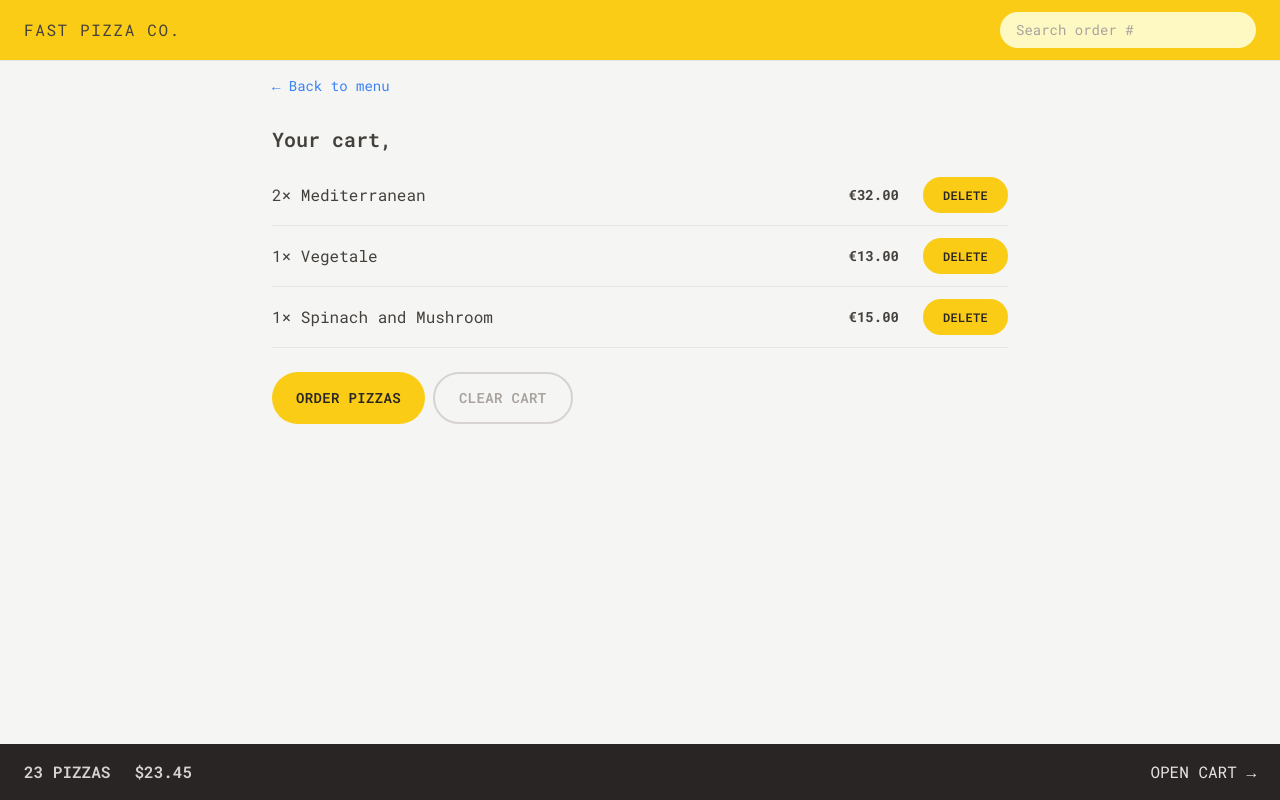
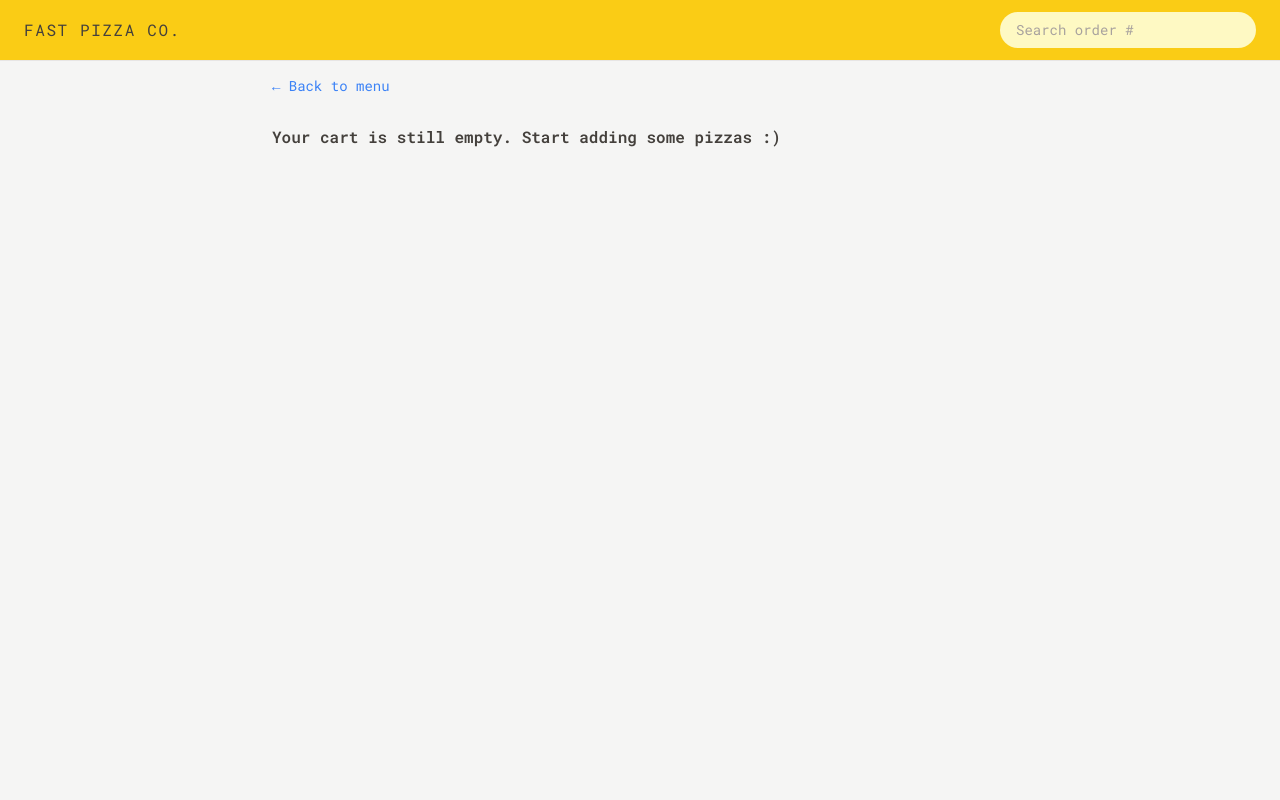
Before and after one commit to Aziz-Mohamed/Fast-Pizza, a React (Vite) app: page /cart in a window 1280 px wide. Built offline with nearby package versions, Linux system fonts and the light colour scheme.

Commit message:
Deleting cart items

```diff
--- a/src/features/cart/Cart.jsx
+++ b/src/features/cart/Cart.jsx
@@ -1,37 +1,16 @@
-import { Link } from "react-router-dom";
 import LinkButton from "../../ui/LinkButton";
 import Button from "../../ui/Button";
 import CartItem from "./CartItem";
-import { useSelector } from "react-redux";
-const fakeCart = [
-  {
-    pizzaId: 12,
-    name: "Mediterranean",
-    quantity: 2,
-    unitPrice: 16,
-    totalPrice: 32,
-  },
-  {
-    pizzaId: 6,
-    name: "Vegetale",
-    quantity: 1,
-    unitPrice: 13,
-    totalPrice: 13,
-  },
-  {
-    pizzaId: 11,
-    name: "Spinach and Mushroom",
-    quantity: 1,
-    unitPrice: 15,
-    totalPrice: 15,
-  },
-];
+import { useDispatch, useSelector } from "react-redux";
+import { clearCart, getCart, getUsername } from "./cartSlice";
+import EmptyCart from "./EmptyCart";
 
 function Cart() {
-  const username = useSelector((state) => state.user.username);
+  const username = useSelector(getUsername);
+  const cart = useSelector(getCart);
+  const dispatch = useDispatch();
 
-  const cart = fakeCart;
-
+  if (!cart.length) return <EmptyCart />;
   return (
     <div className="px-4 py-3">
       <LinkButton to="/menu">&larr; Back to menu</LinkButton>
@@ -40,7 +19,7 @@
 
       <ul className="mt-3 divide-y divide-stone-200 border-b">
         {cart.map((item) => (
-          <CartItem item={item} key={item.key} />
+          <CartItem item={item} key={item.id} />
         ))}
       </ul>
 
@@ -48,7 +27,9 @@
         <Button to="/order/new" type="primary">
           Order pizzas
         </Button>
-        <Button type="secondary">Clear cart</Button>
+        <Button type="secondary" onClick={() => dispatch(clearCart())}>
+          Clear cart
+        </Button>
       </div>
     </div>
   );
--- a/src/features/cart/CartItem.jsx
+++ b/src/features/cart/CartItem.jsx
@@ -1,5 +1,6 @@
-import Button from "../../ui/Button";
+
 import { formatCurrency } from "../../utils/helpers";
+import DeleteItem from "./DeleteItem";
 
 function CartItem({ item }) {
   const { pizzaId, name, quantity, totalPrice } = item;
@@ -11,7 +12,7 @@
       </p>
       <div className="flex items-center justify-between sm:gap-6">
         <p className="text-sm font-bold">{formatCurrency(totalPrice)}</p>
-        <Button type="small"> Delete </Button>
+        <DeleteItem pizzaId={pizzaId} />
       </div>
     </li>
   );
--- a/src/features/cart/CartOverview.jsx
+++ b/src/features/cart/CartOverview.jsx
@@ -1,11 +1,19 @@
+import { useSelector } from "react-redux";
 import { Link } from "react-router-dom";
+import { getTotalcartPrice, getTotalcartQuantity } from "./cartSlice";
+import { formatCurrency } from "../../utils/helpers";
 
 function CartOverview() {
+  const totalCartQuantity = useSelector(getTotalcartQuantity);
+  const totalCartPrice = useSelector(getTotalcartPrice);
+
+  if (!totalCartQuantity) return null;
+
   return (
     <div className="flex items-center justify-between bg-stone-800 px-4 py-4 text-sm uppercase text-stone-200 sm:px-6 md:text-base">
       <p className="space-x-4 font-semibold text-stone-300 sm:space-x-6">
-        <span>23 pizzas</span>
-        <span>$23.45</span>
+        <span> {totalCartQuantity} pizzas</span>
+        <span>{formatCurrency(totalCartPrice)}</span>
       </p>
       <Link to="/cart">Open cart &rarr;</Link>
     </div>
--- /dev/null
+++ b/src/features/cart/DeleteItem.jsx
@@ -0,0 +1,13 @@
+import { useDispatch } from "react-redux"
+import Button from "../../ui/Button"
+import { deleteItem } from "./cartSlice";
+
+function DeleteItem({pizzaId}) {
+  const dispatch = useDispatch();
+
+  return (
+    <Button type="small" onClick={()=> dispatch(deleteItem(pizzaId))} > Delete </Button>
+  )
+}
+
+export default DeleteItem
--- a/src/features/cart/EmptyCart.jsx
+++ b/src/features/cart/EmptyCart.jsx
@@ -1,11 +1,11 @@
-import { Link } from 'react-router-dom';
+import LinkButton from "../../ui/LinkButton";
 
 function EmptyCart() {
   return (
-    <div>
-      <Link to="/menu">&larr; Back to menu</Link>
+    <div className="px-4 py-3">
+      <LinkButton to="/menu">&larr; Back to menu</LinkButton>
 
-      <p>Your cart is still empty. Start adding some pizzas :)</p>
+      <p className="font-semibold mt-7" >Your cart is still empty. Start adding some pizzas :)</p>
     </div>
   );
 }
--- a/src/features/cart/cartSlice.js
+++ b/src/features/cart/cartSlice.js
@@ -1,15 +1,17 @@
 import { createSlice } from "@reduxjs/toolkit";
 
 const initialState = {
-  // cart: [],
+  cart: [],
 
-  cart: {
-    pizzaId: 12,
-    name: "Margrita",
-    quantity: 2,
-    unitPrice: 16,
-    totalPrice: 32,
-  },
+  // cart: [
+  //   {
+  //     pizzaId: 12,
+  //     name: "Margrita",
+  //     quantity: 2,
+  //     unitPrice: 16,
+  //     totalPrice: 32,
+  //   },
+  // ],
 };
 
 const cartSlice = createSlice({
@@ -47,3 +49,16 @@
 } = cartSlice.actions;
 
 export default cartSlice.reducer;
+
+export const getUsername = (state) => state.user.username;
+
+export const getCart = (state) => state.cart.cart;
+
+export const getTotalcartQuantity = (state) =>
+  state.cart.cart.reduce((sum, item) => sum + item.quantity, 0);
+
+export const getTotalcartPrice = (state) =>
+  state.cart.cart.reduce((sum, item) => sum + item.price, 0);
+
+export const getCurrentQuantityById = (id) => (state) =>
+  state.cart.cart.find((item) => item.pizzaId === id)?.quantity ?? 0;
--- a/src/features/menu/MenuItem.jsx
+++ b/src/features/menu/MenuItem.jsx
@@ -1,21 +1,23 @@
-import { useDispatch } from "react-redux";
+import { useDispatch, useSelector } from "react-redux";
 import Button from "../../ui/Button";
 import { formatCurrency } from "../../utils/helpers";
-import { addItem } from "../cart/cartSlice";
+import { addItem, getCurrentQuantityById } from "../cart/cartSlice";
+import DeleteItem from "../cart/DeleteItem";
 
 function MenuItem({ pizza }) {
-  const dispatch = useDispatch()
+  const dispatch = useDispatch();
   const { id, name, unitPrice, ingredients, soldOut, imageUrl } = pizza;
-
-  function handleAddToCart (){
-    const newItem =  {
+  const currentQuantity = useSelector(getCurrentQuantityById(id));
+  const isInCart = currentQuantity > 0;
+  function handleAddToCart() {
+    const newItem = {
       pizzaId: id,
       name,
       quantity: 1,
       unitPrice,
       totalPrice: unitPrice * 1,
     };
-    dispatch (addItem(newItem))
+    dispatch(addItem(newItem));
   }
 
   return (
@@ -38,7 +40,14 @@
               Sold out
             </p>
           )}
-          {!soldOut && <Button type="small" onClick={handleAddToCart}> Add to cart</Button>}
+
+          {isInCart && <DeleteItem pizzaId={id} />}
+
+          {!soldOut && !isInCart && (
+            <Button type="small" onClick={handleAddToCart}>
+              Add to cart
+            </Button>
+          )}
         </div>
       </div>
     </li>
```
Also changed, not shown: filestructure.txt.
